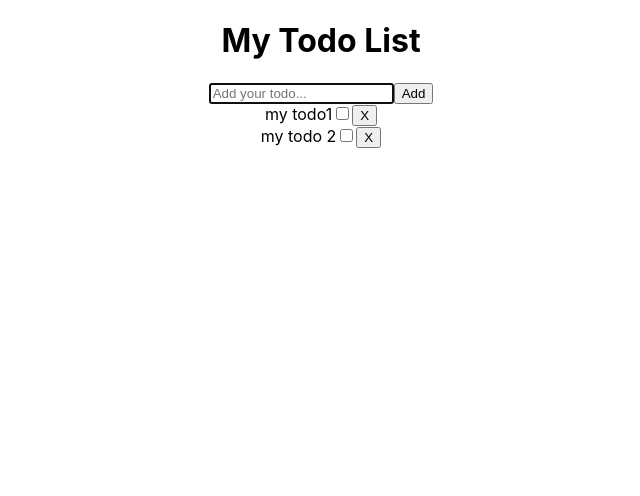
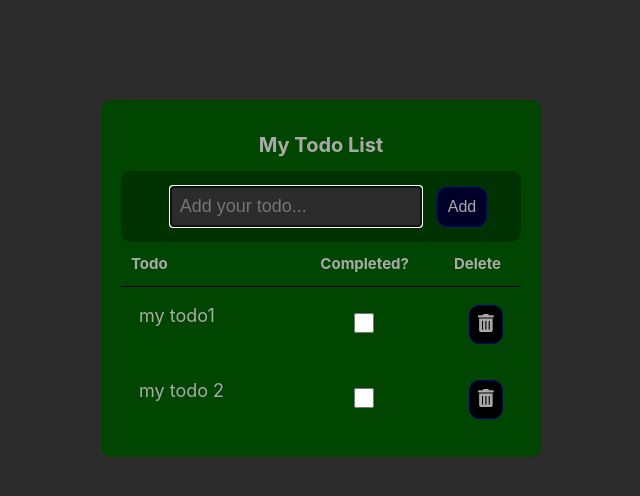
Before and after one commit to ATown0789/react, a React (Create React App) app in the folder todo/: page / in a window 1280 px wide. Shown: the top 496 px of the page, without its empty margins (319-959 px from the left). Built offline with nearby package versions, Linux system fonts and the light colour scheme.

Commit message:
Add styling to app

```diff
--- a/todo/src/App.css
+++ b/todo/src/App.css
@@ -1,38 +1,83 @@
+html {
+  background: rgb(44, 44, 44);
+  font-size : 62.5%;
+  color: darkgray;
+}
+
+
+
 .App {
   text-align: center;
+  display: flex;
+  flex-direction: column;
+  background: rgb(0, 70, 0);
+  width: 400px;
+  margin: 100px auto;
+  border-radius: 10px;
+  padding: 20px;
 }
 
-.App-logo {
-  height: 40vmin;
-  pointer-events: none;
+form {
+  background: rgb(0, 49, 0);
+  border-radius: 10px;
 }
 
-@media (prefers-reduced-motion: no-preference) {
-  .App-logo {
-    animation: App-logo-spin infinite 20s linear;
-  }
+form button {
+  font-size: 1.6em;
+  padding: 10px;
+  background: rgb(1, 0, 41);
 }
 
-.App-header {
-  background-color: #282c34;
-  min-height: 100vh;
+#label {
   display: flex;
-  flex-direction: column;
-  align-items: center;
-  justify-content: center;
-  font-size: calc(10px + 2vmin);
-  color: white;
+  border-bottom: 1px solid rgb(1, 0, 41);
 }
 
-.App-link {
-  color: #61dafb;
+#label :first-child {
+  margin-left: 10px;
 }
 
-@keyframes App-logo-spin {
-  from {
-    transform: rotate(0deg);
-  }
-  to {
-    transform: rotate(360deg);
-  }
+#label :nth-child(2) {
+  margin: 12px 25px 12px auto;
 }
+
+#label :last-child {
+  margin-left: 20px;
+  margin-right: 20px;
+}
+
+.todo {
+  font-size: 1.8em;
+  padding: 10px;
+  margin: 8px;
+  display: flex;
+}
+
+#completed {
+  margin: 8px 25px 8px auto;
+  width: 20px;
+  height: 20px;
+}
+
+
+.todo button {
+  font-size: 1em;
+  padding: 8px;
+  margin-left: 70px;
+}
+
+#todo-text {
+  margin: 15px;
+  padding:8px;
+  font-size: 1.8em;
+  background: rgb(44, 44, 44);
+  color: darkgray;
+  border-color: rgb(44, 44, 44);
+}
+
+button {
+  border: 1px solid darkblue;
+  border-radius: 10px;
+  background: black;
+  color: darkgray;
+}
--- a/todo/src/App.js
+++ b/todo/src/App.js
@@ -39,6 +39,11 @@ function App() {
     <div className="App">
           <h1>My Todo List</h1>
           <TodoForm addTodo = {addTodo} />
+          <div id = "label">
+            <h2>Todo</h2>
+            <h2>Completed?</h2>
+            <h2>Delete</h2>
+          </div>
           {todoList.map((todo, index) => (
             <Todo removeTodo = {removeTodo} completeTodo = {completeTodo} index = {index} key = {index} todo = {todo}  />
           ))}
--- a/todo/src/Components/Todo.jsx
+++ b/todo/src/Components/Todo.jsx
@@ -1,11 +1,13 @@
 import React from 'react'
+import '../App.css';
+
 
 function Todo({todo, index, completeTodo, removeTodo}) {
     return (
         <div style = {{textDecoration: todo.completed ? 'line-through' : ''}} className = "todo">
             {todo.text}
-            <input name = "completed" type = "checkbox" onClick = {() => completeTodo(index)}/>
-            <button onClick = {() => removeTodo(index)}>X</button>
+            <input id = "completed" name = "completed" type = "checkbox" onClick = {() => completeTodo(index)}/>
+            <button onClick = {() => removeTodo(index)}><i class="fas fa-trash-alt"></i></button>
 
         </div>
     )
--- a/todo/src/Components/TodoForm.jsx
+++ b/todo/src/Components/TodoForm.jsx
@@ -1,5 +1,6 @@
 import React from 'react';
 import {useState, useRef, useEffect} from 'react';
+import '../App.css';
 
 function TodoForm({addTodo}) {
     const [value, setValue] = useState('');
@@ -18,6 +19,8 @@ function TodoForm({addTodo}) {
     return(
       <form onSubmit = {handleSubmit}>
         <input
+          autoComplete = "off"
+          id = "todo-text"
           ref = {inputRef}
           className = "input"
           placeholder = "Add your todo..."
```
